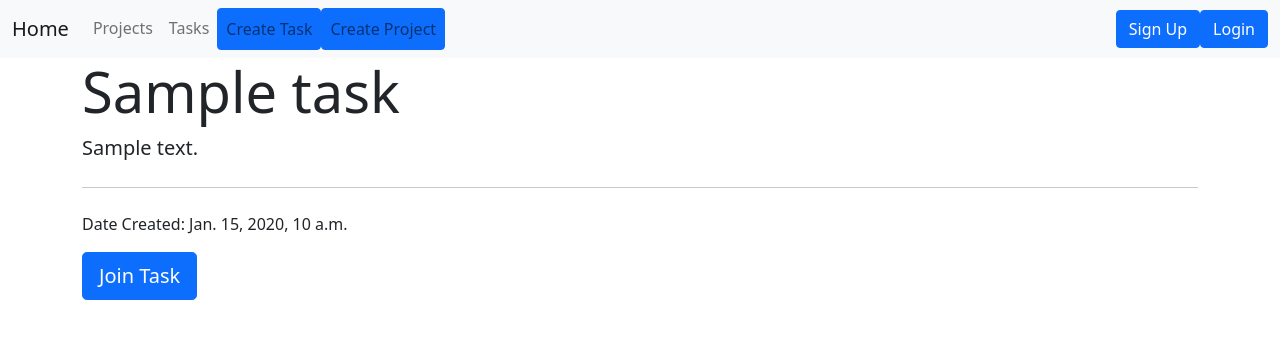
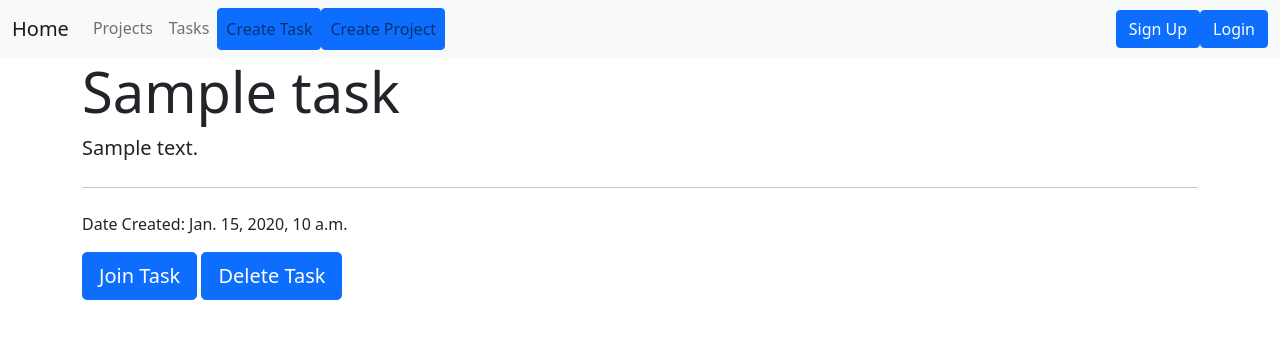
Before and after one commit to gurnitha/2024-dj-project-management, a Django app: page /tasks/1 in a window 1280 px wide. Shown: the top 358 px of the page. Run offline with Django 5.2, Linux system fonts and the light colour scheme; tables that the repository leaves empty hold one stand-in row (values such as "Sample post").

Commit message:
12. Join Task

```diff
--- a/projects/templates/projects/projects.html
+++ b/projects/templates/projects/projects.html
@@ -11,7 +11,7 @@
 						<p class="card-text">{{ project.description|truncatechars:150 }}</p>
 						<a href="{% url 'project-detail' project.id %}" class="btn btn-primary"> More Details</a>
 					</div>
-				</div>
+				</div><br>
 			</div>
 			{% endfor %}
 		</div>
--- a/projects/templates/projects/task-detail.html
+++ b/projects/templates/projects/task-detail.html
@@ -7,11 +7,12 @@
                 <h4 class="display-4">{{task.title}}</h4>
                 <p class="lead">{{task.description}}</p>
                 <hr class="my-4">
-                <p>Date Created:  {{task.date_created}}</p>
-                <!-- <a class="btn btn-primary btn-lg" href="#"
-                    role="button">Join Task</a> -->
+                <p>Date Created: {{task.date_created}}</p>
                 {% if task.assignee != request.user %}
-                <a class="btn btn-primary btn-lg" href="" role="button">Join Task</a>
+                <a class="btn btn-primary btn-lg"
+                    href="{% url 'join-task' task.id %}" role="button">Join Task</a>
+                <a class="btn btn-primary btn-lg"
+                    href="{% url 'delete-task' task.id%}" role="button">Delete Task</a>
                 {% endif %}
             </div>
         </div>
--- a/projects/urls.py
+++ b/projects/urls.py
@@ -17,5 +17,5 @@ urlpatterns  =  [
 	path('update-task/<int:pk>', views.TaskUpdateView.as_view(), name ='update-task'),
 	path('delete-project/<int:pk>', views.ProjectDeleteView.as_view(), name ='delete-project'),
 	path('delete-task/<int:pk>', views.TaskDeleteView.as_view(), name ='delete-task'),
-
+	path('join-task/<int:pk>', views.joinTask, name ='join-task'),
 ]
--- a/projects/views.py
+++ b/projects/views.py
@@ -139,3 +139,10 @@ class TaskDeleteView(DeleteView):
 	model = Task
 	template_name = 'projects/task_confirm_delete.html'
 	success_url = reverse_lazy('tasks')
+
+
+def joinTask(request,pk):
+	task =Task.objects.get(id=pk)
+	task.assignee=request.user
+	task.save()
+	return redirect('tasks')
```
Also changed, not shown: README.md.
